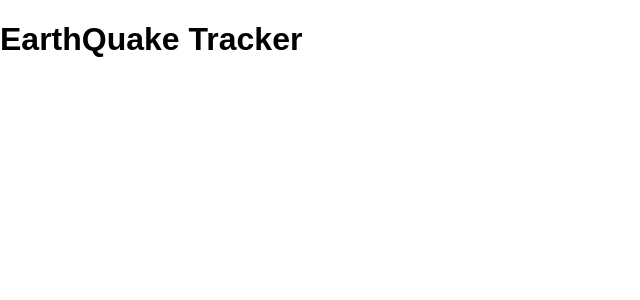
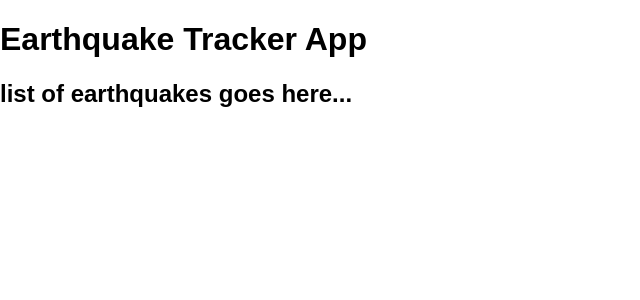
Before and after one commit to christiebelle/ReactEarthquakeTracker, a React (Create React App) app: page / in a window 1280 px wide. Shown: the top 300 px of the page, without its empty margins (0-640 px from the left). Built offline with nearby package versions, Linux system fonts and the light colour scheme.

Commit message:
basic text printing to console

```diff
--- a/src/App.js
+++ b/src/App.js
@@ -1,10 +1,14 @@
 import React, { Component } from 'react';
+import QuakeContainer from './containers/QuakeContainer';
 import './App.css';
 
 class App extends Component {
   render() {
     return (
-      <h1>EarthQuake Tracker</h1>
+      <div>
+        <h1>Earthquake Tracker App</h1>
+        <QuakeContainer/>
+      </div>
     );
   }
 }
--- a/src/containers/QuakeContainer.js
+++ b/src/containers/QuakeContainer.js
@@ -0,0 +1,16 @@
+import React, {Component} from 'react';
+
+class QuakeContainer extends Component{
+
+  constructor(props){
+    super(props)
+  }
+
+  render(){
+    return(
+      <h2>list of earthquakes goes here...</h2>
+    )
+  }
+};
+
+export default QuakeContainer;
```
Also changed, not shown: src/components/QuakeList.js (+8 -6 lines).
